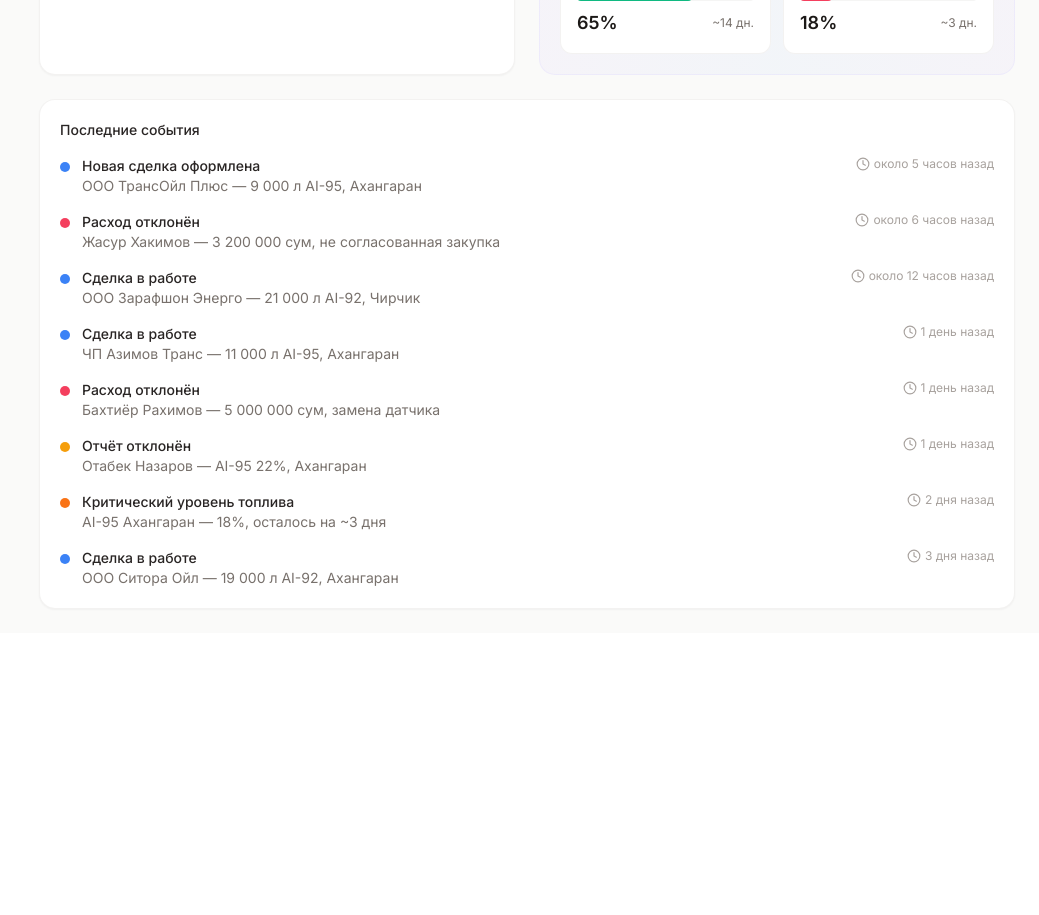
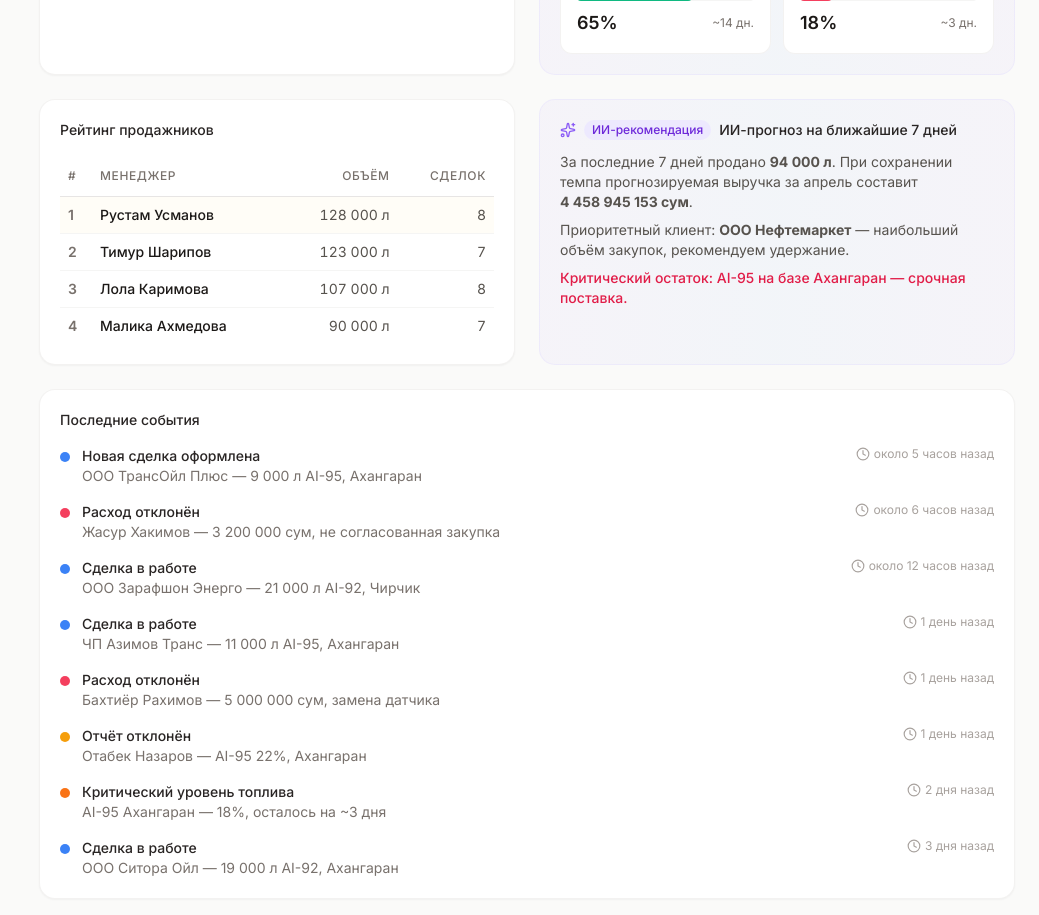
Before and after one commit to Nurbek-web/enoportal, a Next.js app: page / in a window 1280 px wide. Shown: the part 1000-1915 px from the top of the page, without its empty margins (241-1280 px from the left). Before the commit the page ends 1633 px from the top, so only its background shows below. Built offline with nearby package versions, Linux system fonts and the light colour scheme.

Commit message:
feat: add manager leaderboard and AI forecast card to dashboard

```diff
--- a/src/app/(portal)/page.tsx
+++ b/src/app/(portal)/page.tsx
@@ -27,6 +27,7 @@ import {
 
 import { deals } from "@/lib/mock/sales";
 import { clients } from "@/lib/mock/clients";
+import { managers } from "@/lib/mock/managers";
 import { currentFuelStatus } from "@/lib/mock/fuel";
 import { activities } from "@/lib/mock/market";
 import { formatCurrency, formatVolume, formatPercent, formatRelativeDate } from "@/lib/format";
@@ -128,6 +129,38 @@ export default function DashboardPage() {
       .sort((a, b) => b.volume - a.volume)
       .slice(0, 5);
   }, [filteredDeals]);
+
+  const topManagers = useMemo(() => {
+    const statsMap = new Map<string, { name: string; volume: number; dealCount: number }>();
+    for (const mgr of managers) {
+      statsMap.set(mgr.id, { name: mgr.name, volume: 0, dealCount: 0 });
+    }
+    for (const d of filteredDeals) {
+      const entry = statsMap.get(d.managerId);
+      if (entry) {
+        entry.volume += d.volume;
+        entry.dealCount += 1;
+      }
+    }
+    return Array.from(statsMap.values())
+      .sort((a, b) => b.volume - a.volume)
+      .slice(0, 5);
+  }, [filteredDeals]);
+
+  const aiForecast = useMemo(() => {
+    const sorted = [...filteredDeals].sort(
+      (a, b) => new Date(b.date).getTime() - new Date(a.date).getTime()
+    );
+    const recentWeekVol = sorted
+      .filter((d) => {
+        const diff = (Date.now() - new Date(d.date).getTime()) / (1000 * 60 * 60 * 24);
+        return diff <= 7;
+      })
+      .reduce((s, d) => s + d.volume, 0);
+    const topClient = topClients[0];
+    const criticalFuel = filteredFuelStatus.find((f) => f.status === "critical");
+    return { recentWeekVol, topClient, criticalFuel };
+  }, [filteredDeals, topClients, filteredFuelStatus]);
 
   const recentActivities = activities.slice(0, 8);
 
@@ -303,6 +336,69 @@ export default function DashboardPage() {
       </MotionItem>
 
       <MotionItem>
+        <div className="grid grid-cols-1 lg:grid-cols-2 gap-6">
+          <div className="bg-white rounded-2xl border border-stone-200/50 shadow-sm shadow-stone-900/[0.04] p-5">
+            <h3 className="text-sm font-medium text-stone-800 mb-4">Рейтинг продажников</h3>
+            <Table>
+              <TableHeader>
+                <TableRow className="border-b border-stone-200 hover:bg-transparent">
+                  <TableHead className="w-8 text-xs font-medium uppercase tracking-wider text-stone-500">#</TableHead>
+                  <TableHead className="text-xs font-medium uppercase tracking-wider text-stone-500">Менеджер</TableHead>
+                  <TableHead className="text-xs font-medium uppercase tracking-wider text-stone-500 text-right">Объём</TableHead>
+                  <TableHead className="text-xs font-medium uppercase tracking-wider text-stone-500 text-right">Сделок</TableHead>
+                </TableRow>
+              </TableHeader>
+              <TableBody>
+                {topManagers.map((mgr, idx) => (
+                  <TableRow
+                    key={mgr.name}
+                    className={
+                      idx === 0
+                        ? "border-b border-stone-100 bg-amber-50/40"
+                        : "border-b border-stone-100 hover:bg-stone-50 transition-colors duration-150"
+                    }
+                  >
+                    <TableCell className="font-semibold text-stone-500">{idx + 1}</TableCell>
+                    <TableCell className="font-medium text-stone-900">{mgr.name}</TableCell>
+                    <TableCell className="text-right tabular-nums text-stone-600">{formatVolume(mgr.volume)}</TableCell>
+                    <TableCell className="text-right tabular-nums text-stone-600">{mgr.dealCount}</TableCell>
+                  </TableRow>
+                ))}
+              </TableBody>
+            </Table>
+          </div>
+
+          <AiInsightCard title="ИИ-прогноз на ближайшие 7 дней">
+            <div className="space-y-2 text-sm">
+              <p>
+                За последние 7 дней продано{" "}
+                <strong>{formatVolume(aiForecast.recentWeekVol)}</strong>.
+                При сохранении темпа прогнозируемая выручка за апрель составит{" "}
+                <strong>
+                  {formatCurrency(
+                    Math.round((aiForecast.recentWeekVol / 7) * 30 * (totalRevenue / (totalVolume || 1)))
+                  )}
+                </strong>.
+              </p>
+              {aiForecast.topClient?.client && (
+                <p>
+                  Приоритетный клиент:{" "}
+                  <strong>{aiForecast.topClient.client.companyName}</strong> —
+                  наибольший объём закупок, рекомендуем удержание.
+                </p>
+              )}
+              {aiForecast.criticalFuel && (
+                <p className="text-rose-600 font-medium">
+                  Критический остаток: {aiForecast.criticalFuel.fuelType} на базе{" "}
+                  {BASE_LABELS[aiForecast.criticalFuel.base]} — срочная поставка.
+                </p>
+              )}
+            </div>
+          </AiInsightCard>
+        </div>
+      </MotionItem>
+
+      <MotionItem>
         <div className="bg-white rounded-2xl border border-stone-200/50 shadow-sm shadow-stone-900/[0.04] p-5">
           <h3 className="text-sm font-medium text-stone-800 mb-4">Последние события</h3>
           <div className="space-y-4">
```
